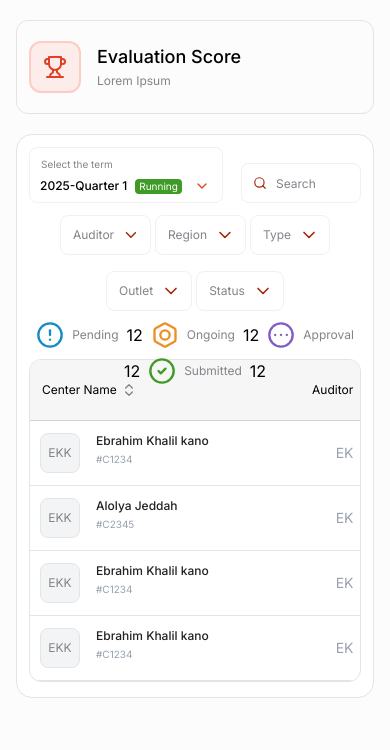
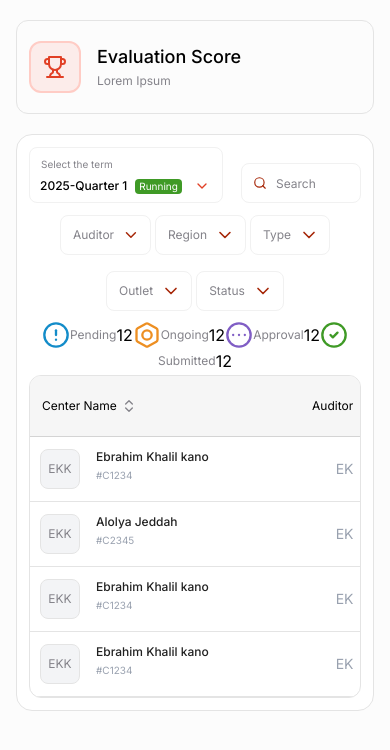
Before and after one commit to razik-r/AutoSmartTask, a React (Vite) app: page / in a window 390 px wide. Shown: the top 750 px of the page. Built offline with nearby package versions, Linux system fonts and the light colour scheme.

Commit message:
bug-fixes

```diff
--- a/src/pages/users/EvaluationScore/components/EvaluationScore.jsx
+++ b/src/pages/users/EvaluationScore/components/EvaluationScore.jsx
@@ -37,17 +37,17 @@ export default function EvaluationScore(){
                       <SearchComponent/>
                     </div>
 
-                    <div className="flex flex-wrap gap-1 sm:gap-x-4 justify-center items-center">
+                    <div className="flex flex-wrap gap-1 sm:gap-x-4 justify-center items-center ">
                     <Dropdown text="Auditor" />
                     <Dropdown text="Region" />
                     <Dropdown text="Type" />
                     <Dropdown text="Outlet"/>
                     <Dropdown text="Status" />
 
-                            <div className="ml-auto  max-h-7   font-inter py-1.5 flex flex-wrap  justify-center items-center gap-2 ">
+                            <div className="ml-auto  max-h-7 mb-4 sm:mb-0  font-inter py-1.5 flex flex-wrap flex-shrink justify-center  items-center  sm:gap-2 ">
 
                             <CircleAlert className='w-7 h-7'  color="#138CC9" />
-                              <h2 className="text-text-gray text-xs font-normal">Pending</h2>
+                              <h2 className="text-text-gray text-xs  font-normal">Pending</h2>
                               <h2 classname="text-sm font-normaln">12</h2>
 
                               <Bolt className='w-7 h-7' color="#ED8F22" />
```
